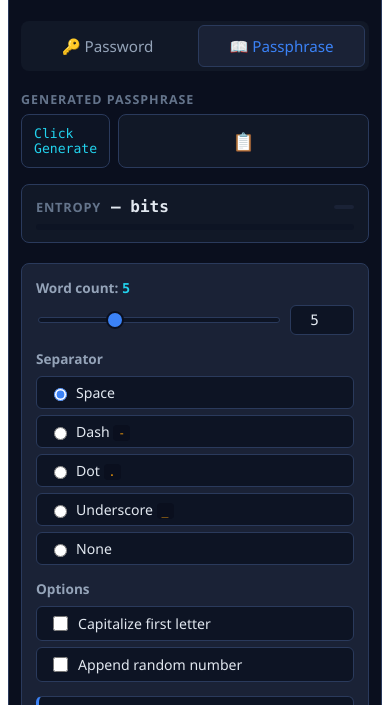
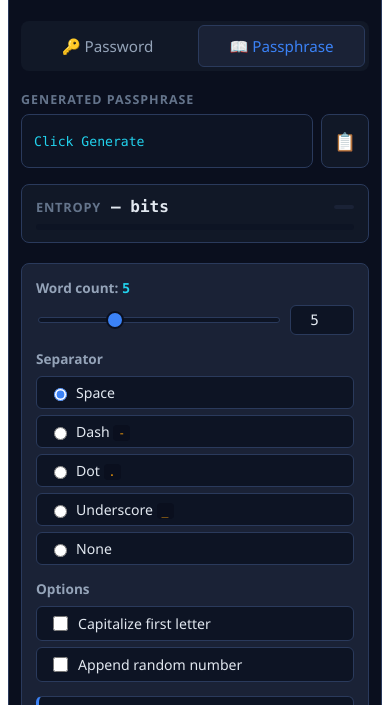
Before and after one commit to VahaC/vahac-tools, a plain HTML site: page password-passphrase-generator/index.html in a window 390 px wide. Both pictures are taken after a click on the tab "📖 Passphrase". Shown: the part 126-831 px from the top of the page. Drawn offline with Linux system fonts and the light colour scheme.

Commit message:
Password & Passphrase Generator: fixed mobile layout issue where generated password could wrap vertically one character per line.

```diff
--- a/password-passphrase-generator/style.css
+++ b/password-passphrase-generator/style.css
@@ -113,12 +113,14 @@
 
 .pwg-output-row {
   display: flex;
+  flex-direction: row;
   gap: 8px;
   align-items: stretch;
 }
 
 .pwg-output {
-  flex: 1;
+  flex: 1 1 auto;
+  min-width: 0;
   background: var(--pwg-bg-input);
   border: 1px solid var(--pwg-border);
   border-radius: var(--pwg-radius);
@@ -126,7 +128,11 @@
   font-family: var(--pwg-font-mono);
   font-size: 1.05rem;
   color: var(--pwg-accent-cyan);
-  word-break: break-all;
+  white-space: nowrap;
+  overflow-x: auto;
+  overflow-y: hidden;
+  word-break: normal;
+  overflow-wrap: normal;
   min-height: 54px;
   display: flex;
   align-items: center;
@@ -140,6 +146,10 @@
 
 .pwg-output--phrase {
   font-size: 0.95rem;
+  white-space: normal;
+  overflow-x: visible;
+  overflow-y: visible;
+  overflow-wrap: anywhere;
   word-break: normal;
 }
 
@@ -445,6 +455,7 @@
 }
 
 .pwg-btn--icon {
+  flex: 0 0 48px;
   padding: 0;
   width: 48px;
   min-width: 48px;
```
Also changed, not shown: README.md.
